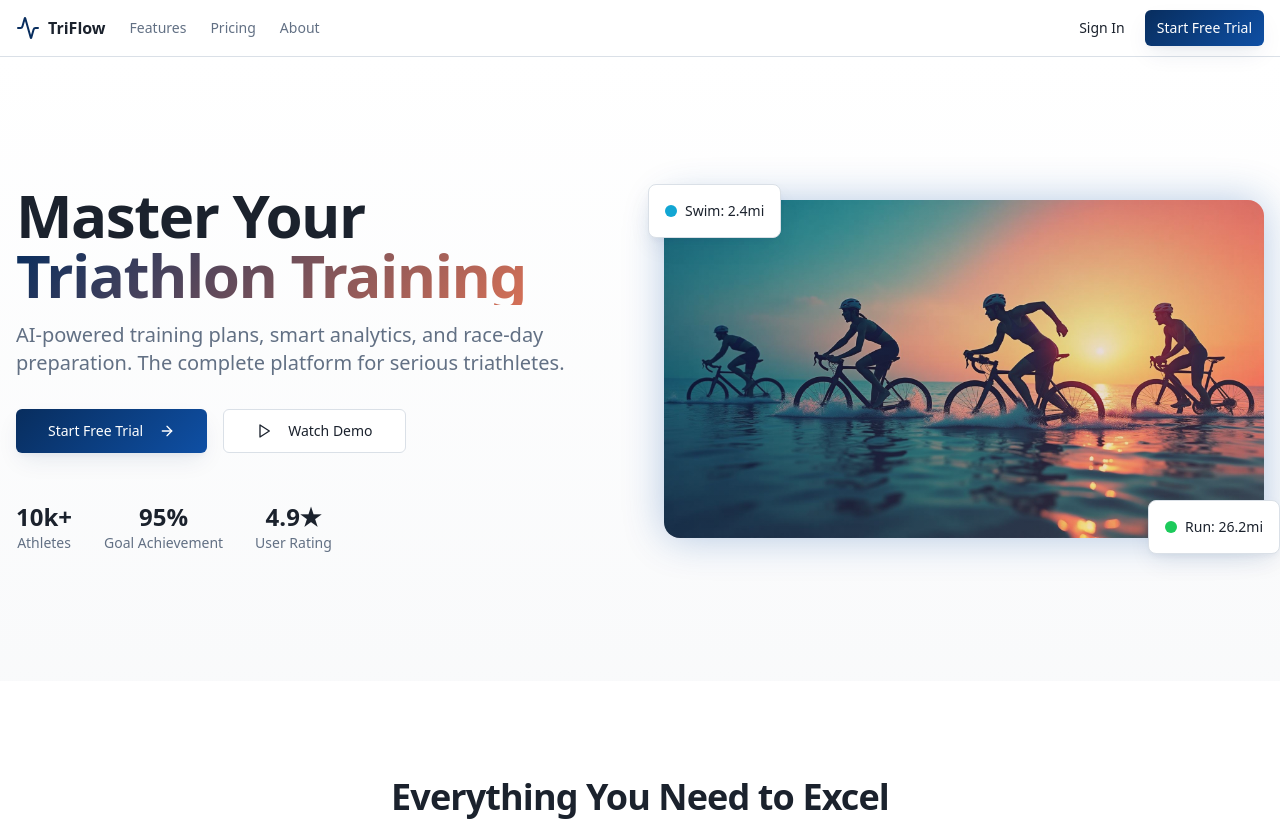
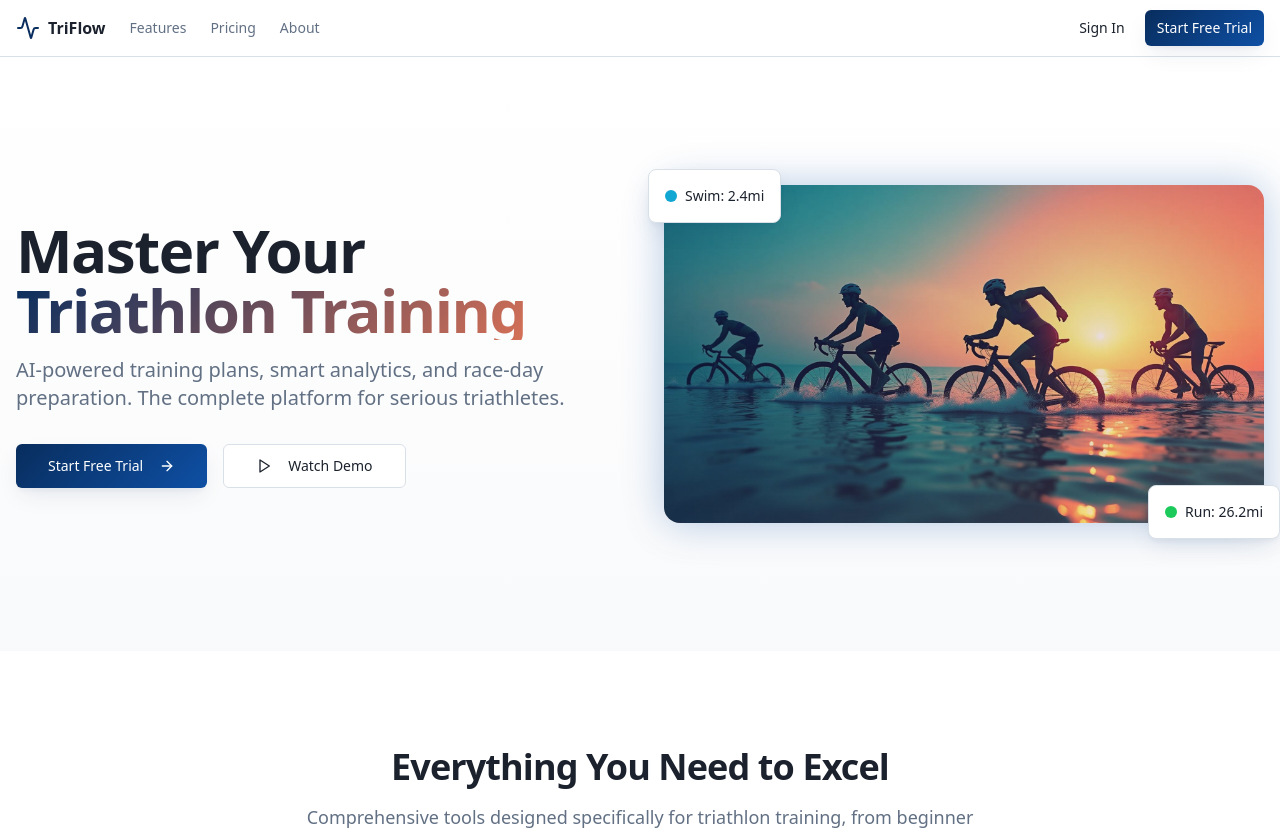
Before and after one commit to cobyfeldman/tricoach, a React (Vite) app: page / in a window 1280 px wide. Shown: the top 830 px of the page. Built offline with nearby package versions, Linux system fonts and the light colour scheme; the HTML template or start-up script is replaced by a standard one.

Commit message:
Remove user statistics

```diff
--- a/src/components/HeroSection.tsx
+++ b/src/components/HeroSection.tsx
@@ -32,20 +32,6 @@ const HeroSection = () => {
               </Button>
             </div>
 
-            <div className="flex items-center gap-8 pt-4">
-              <div className="text-center">
-                <div className="text-2xl font-bold text-foreground">10k+</div>
-                <div className="text-sm text-muted-foreground">Athletes</div>
-              </div>
-              <div className="text-center">
-                <div className="text-2xl font-bold text-foreground">95%</div>
-                <div className="text-sm text-muted-foreground">Goal Achievement</div>
-              </div>
-              <div className="text-center">
-                <div className="text-2xl font-bold text-foreground">4.9★</div>
-                <div className="text-sm text-muted-foreground">User Rating</div>
-              </div>
-            </div>
           </div>
 
           <div className="relative">
```
